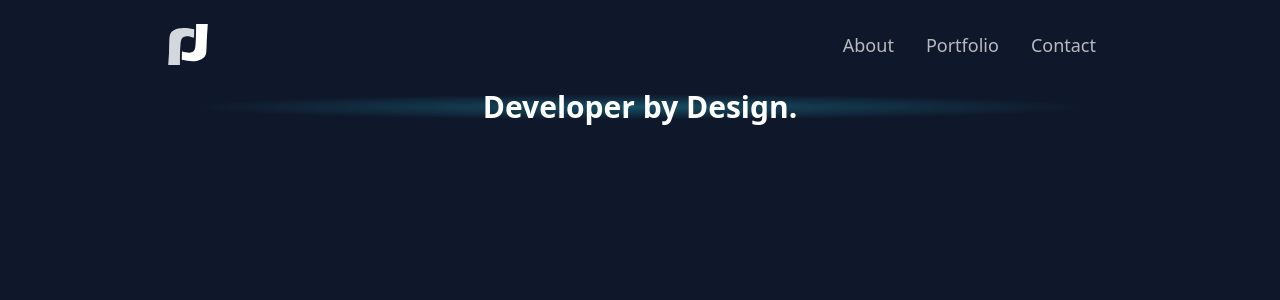
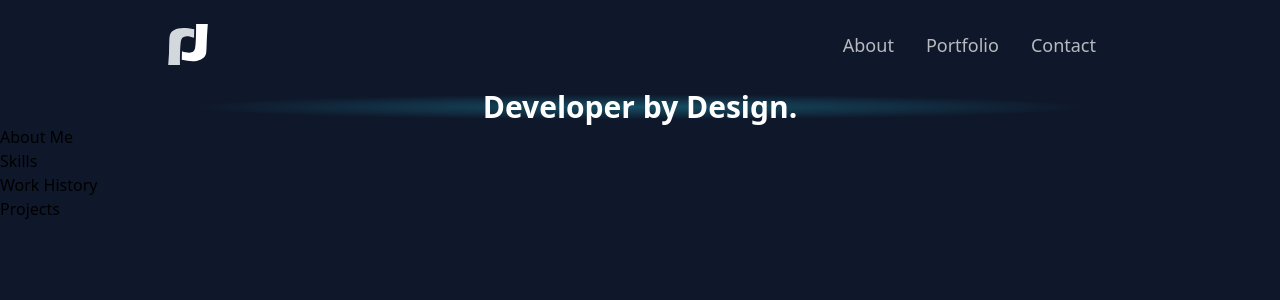
Before and after one commit to rjwrightme/svelte-portfolio, a Svelte app: page / in a window 1280 px wide. Shown: the top 300 px of the page. Built offline with nearby package versions, Linux system fonts and the light colour scheme.

Commit message:
Add h2 title structure to page.

```diff
--- a/src/App.svelte
+++ b/src/App.svelte
@@ -9,4 +9,10 @@
       Developer by Design.
     </h1>
   </div>
+  <div>
+    <h2>About Me</h2>
+    <h2>Skills</h2>
+    <h2>Work History</h2>
+    <h2>Projects</h2>
+  </div>
 </main>
```
